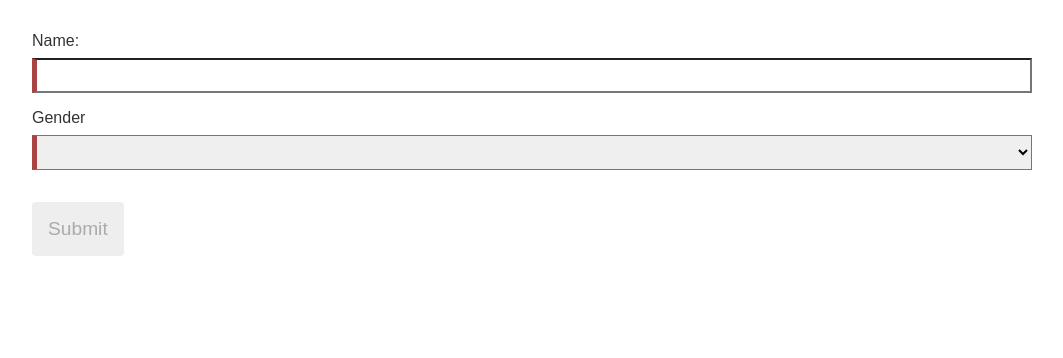
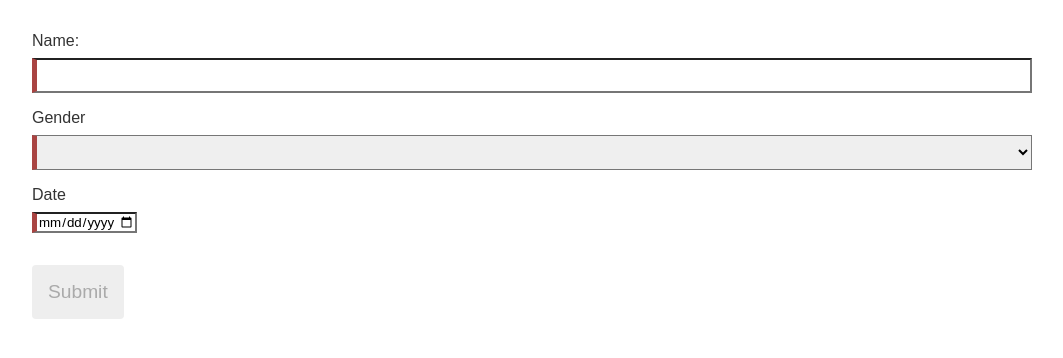
Before and after one commit to Bora1710/Form-exercise, an Angular app: page / in a window 1280 px wide. Shown: the top 358 px of the page, without its empty margins (108-1171 px from the left). Built offline with nearby package versions, Linux system fonts and the light colour scheme.

Commit message:
Add date element to form

```diff
--- a/src/app/home/home.component.html
+++ b/src/app/home/home.component.html
@@ -33,6 +33,15 @@
     </div>
   </div>
 
+  <div class="form-group">
+    <label for="date">Date</label>
+    <input type="date" id="date" name="date" [max]="maxDate" formControlName="date" required="">
+
+    <div *ngIf="date.invalid && date.touched" class="alert alert-danger">
+      <div *ngIf="date.errors?.['required']">Date is required.</div>
+    </div>
+  </div>
+
   <button type="submit"
   class="btn btn-default"
   [disabled]="userForm.invalid">Submit</button>
--- a/src/app/home/home.component.ts
+++ b/src/app/home/home.component.ts
@@ -9,12 +9,19 @@ import { Validators } from '@angular/forms';
 })
 export class HomeComponent {
   genderOptions = ['Male', 'Female', 'Other']
-  user = { name: '', gender: ''};
+  user = { name: '', gender: '', date: ''};
+  maxDate: string;
+
   userForm = new FormGroup({
     name: new FormControl(this.user.name, Validators.required),
-    gender: new FormControl(this.user.gender, Validators.required)
+    gender: new FormControl(this.user.gender, Validators.required),
+    date: new FormControl(this.user.date, Validators.required)
   });
 
+  constructor () {const today = new Date();
+    const maxDate = new Date(today.getFullYear() - 12, today.getMonth(), today.getDate());
+    this.maxDate = maxDate.toISOString().split('T')[0];
+  }
   get name() {
     return this.userForm.get('name')!;
   }
@@ -22,4 +29,8 @@ export class HomeComponent {
   get gender() {
     return this.userForm.get('gender')!;
   }
+
+  get date() {
+    return this.userForm.get('date')!;
+  }
 }
```
